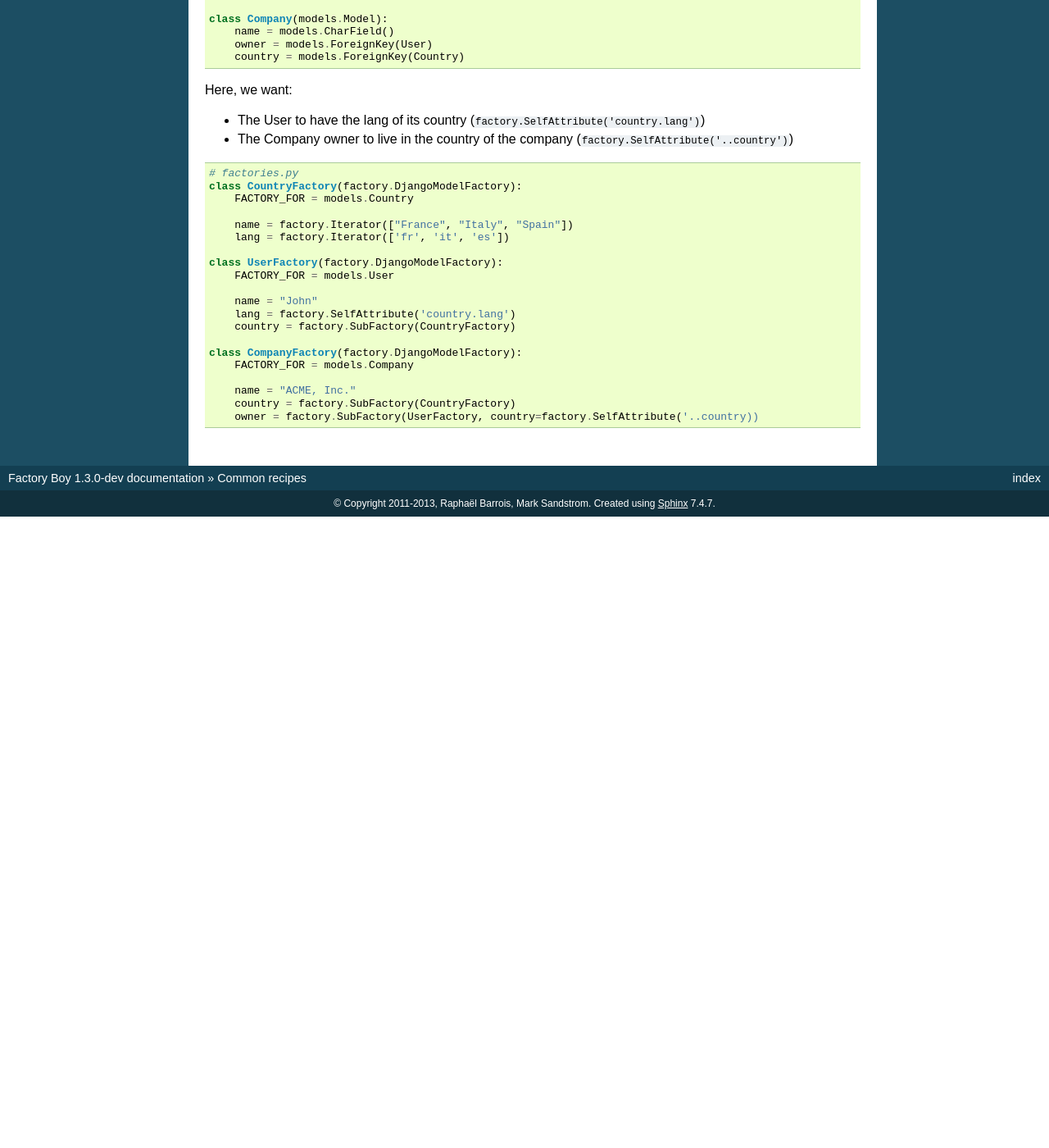
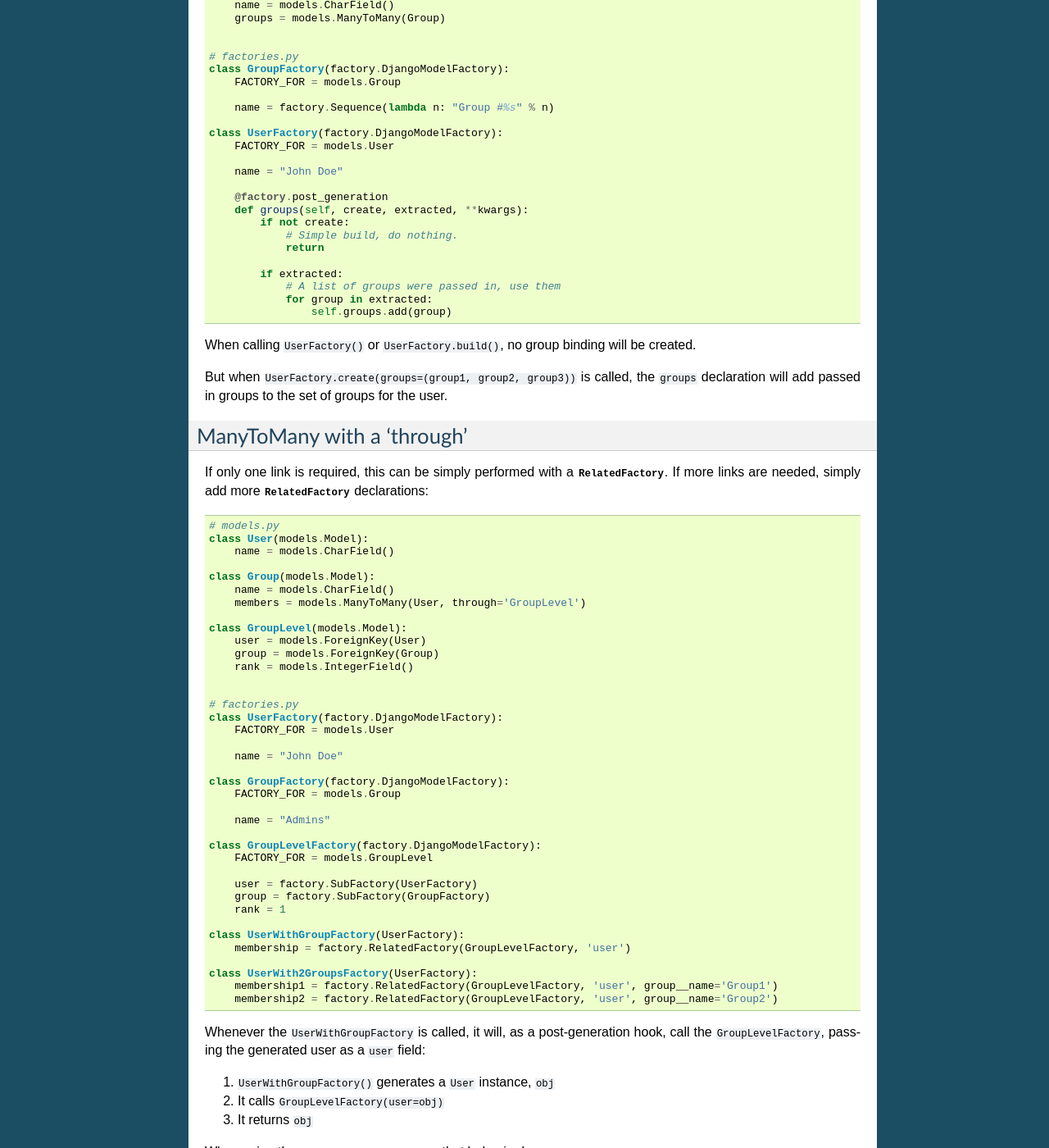
Before and after one commit to FactoryBoy/factory_boy, a Sphinx documentation site: the page built from docs/recipes.rst, in a window 1280 px wide and 1400 px high, scrolled down 1184 px. Shown: the whole window at 82% size. Built offline with Sphinx 7.4.7, drawn with Linux system fonts in a browser that asks for light colours; before the commit the page ends 1814 px from its top, so only the background shows below that; some of the changed text lies outside the part shown.

Commit message:
doc: Add m2m recipes (Closes #29).
Signed-off-by: Raphaël Barrois <raphael.barrois@polytechnique.org>

```diff
--- a/docs/recipes.rst
+++ b/docs/recipes.rst
@@ -62,6 +62,125 @@ When a :class:`UserFactory` is instantiated, factory_boy will call
 ``UserLogFactory(user=that_user, action=...)`` just before returning the created ``User``.
 
 
+Simple ManyToMany
+-----------------
+
+Building the adequate link between two models depends heavily on the use case;
+factory_boy doesn't provide a "all in one tools" as for :class:`~factory.SubFactory`
+or :class:`~factory.RelatedFactory`, users will have to craft their own depending
+on the model.
+
+The base building block for this feature is the :class:`~factory.post_generation`
+hook:
+
+.. code-block:: python
+
+    # models.py
+    class Group(models.Model):
+        name = models.CharField()
+
+    class User(models.Model):
+        name = models.CharField()
+        groups = models.ManyToMany(Group)
+
+
+    # factories.py
+    class GroupFactory(factory.DjangoModelFactory):
+        FACTORY_FOR = models.Group
+
+        name = factory.Sequence(lambda n: "Group #%s" % n)
+
+    class UserFactory(factory.DjangoModelFactory):
+        FACTORY_FOR = models.User
+
+        name = "John Doe"
+
+        @factory.post_generation
+        def groups(self, create, extracted, **kwargs):
+            if not create:
+                # Simple build, do nothing.
+                return
+
+            if extracted:
+                # A list of groups were passed in, use them
+                for group in extracted:
+                    self.groups.add(group)
+
+.. OHAI_VIM**
+
+When calling ``UserFactory()`` or ``UserFactory.build()``, no group binding
+will be created.
+
+But when ``UserFactory.create(groups=(group1, group2, group3))`` is called,
+the ``groups`` declaration will add passed in groups to the set of groups for the
+user.
+
+
+ManyToMany with a 'through'
+---------------------------
+
+
+If only one link is required, this can be simply performed with a :class:`RelatedFactory`.
+If more links are needed, simply add more :class:`RelatedFactory` declarations:
+
+.. code-block:: python
+
+    # models.py
+    class User(models.Model):
+        name = models.CharField()
+
+    class Group(models.Model):
+        name = models.CharField()
+        members = models.ManyToMany(User, through='GroupLevel')
+
+    class GroupLevel(models.Model):
+        user = models.ForeignKey(User)
+        group = models.ForeignKey(Group)
+        rank = models.IntegerField()
+
+
+    # factories.py
+    class UserFactory(factory.DjangoModelFactory):
+        FACTORY_FOR = models.User
+
+        name = "John Doe"
+
+    class GroupFactory(factory.DjangoModelFactory):
+        FACTORY_FOR = models.Group
+
+        name = "Admins"
+
+    class GroupLevelFactory(factory.DjangoModelFactory):
+        FACTORY_FOR = models.GroupLevel
+
+        user = factory.SubFactory(UserFactory)
+        group = factory.SubFactory(GroupFactory)
+        rank = 1
+
+    class UserWithGroupFactory(UserFactory):
+        membership = factory.RelatedFactory(GroupLevelFactory, 'user')
+
+    class UserWith2GroupsFactory(UserFactory):
+        membership1 = factory.RelatedFactory(GroupLevelFactory, 'user', group__name='Group1')
+        membership2 = factory.RelatedFactory(GroupLevelFactory, 'user', group__name='Group2')
+
+
+Whenever the ``UserWithGroupFactory`` is called, it will, as a post-generation hook,
+call the ``GroupLevelFactory``, passing the generated user as a ``user`` field:
+
+1. ``UserWithGroupFactory()`` generates a ``User`` instance, ``obj``
+2. It calls ``GroupLevelFactory(user=obj)``
+3. It returns ``obj``
+
+
+When using the ``UserWith2GroupsFactory``, that behavior becomes:
+
+1. ``UserWith2GroupsFactory()`` generates a ``User`` instance, ``obj``
+2. It calls ``GroupLevelFactory(user=obj, group__name='Group1')``
+3. It calls ``GroupLevelFactory(user=obj, group__name='Group2')``
+4. It returns ``obj``
+
+
 Copying fields to a SubFactory
 ------------------------------
 
@@ -112,4 +231,4 @@ Here, we want:
 
         name = "ACME, Inc."
         country = factory.SubFactory(CountryFactory)
-        owner = factory.SubFactory(UserFactory, country=factory.SelfAttribute('..country))
+        owner = factory.SubFactory(UserFactory, country=factory.SelfAttribute('..country'))
--- a/docs/reference.rst
+++ b/docs/reference.rst
@@ -848,7 +848,7 @@ InfiniteIterator
 
 
 Post-generation hooks
-"""""""""""""""""""
+"""""""""""""""""""""
 
 Some objects expect additional method calls or complex processing for proper definition.
 For instance, a ``User`` may need to have a related ``Profile``, where the ``Profile`` is built from the ``User`` object.
```
